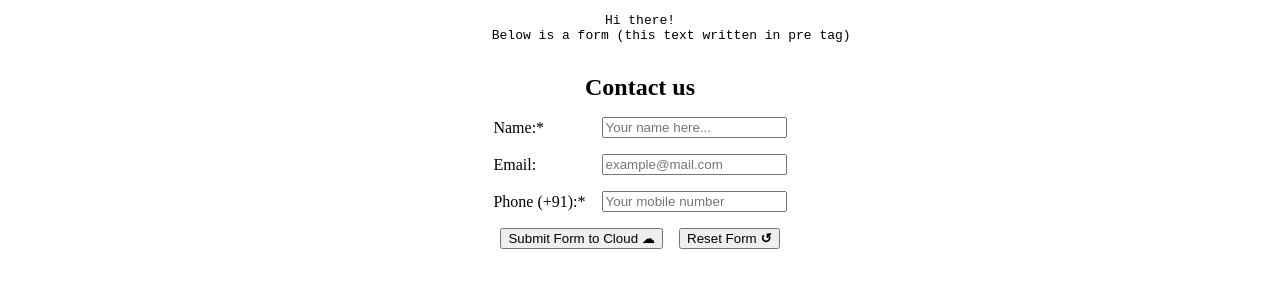
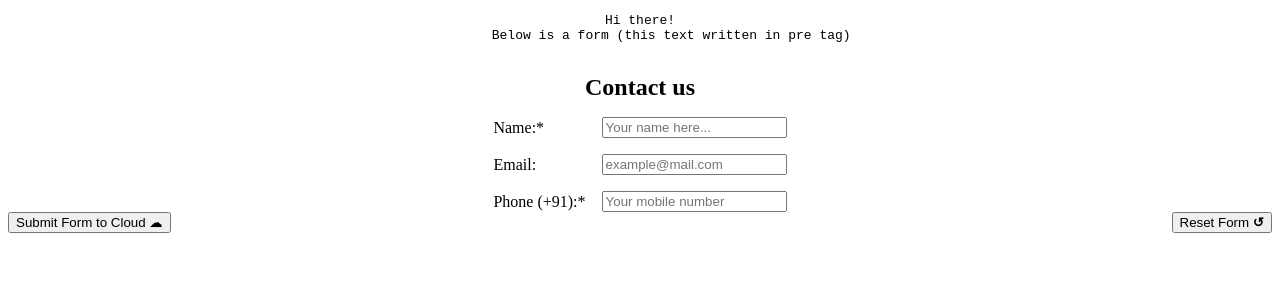
Before and after one commit to rajdipg000/Web, a plain HTML site: page 09-04-2024/index.html in a window 1280 px wide. Drawn offline with Linux system fonts and the light colour scheme.

Commit message:
stle: fix button space between

```diff
--- a/09-04-2024/index.html
+++ b/09-04-2024/index.html
@@ -26,7 +26,7 @@
            </div>
 
         </div>
-        <div style="display: flex; flex-wrap: wrap; gap: 1rem; padding: 1rem; align-items: center; justify-content: center;">
+        <div style="display: flex; flex-wrap: wrap; align-items: center; justify-content: space-between; width: 100%; gap: 1rem;">
             <button type="submit">Submit Form to Cloud &#9729;</button>
             <button type="reset">Reset Form <strong>&#8634</strong></button>
         </div>
```
